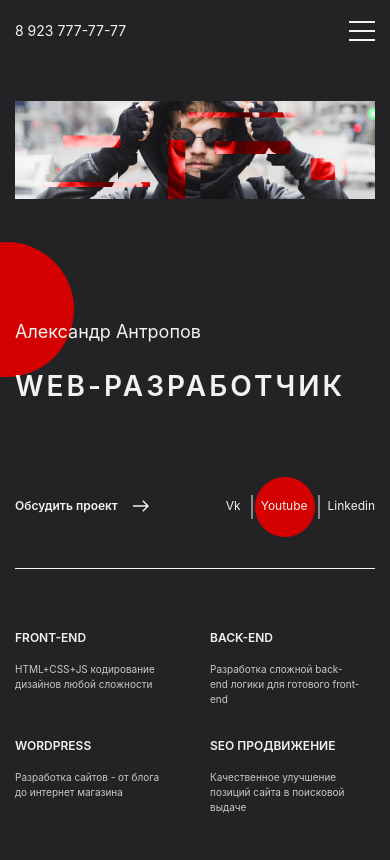
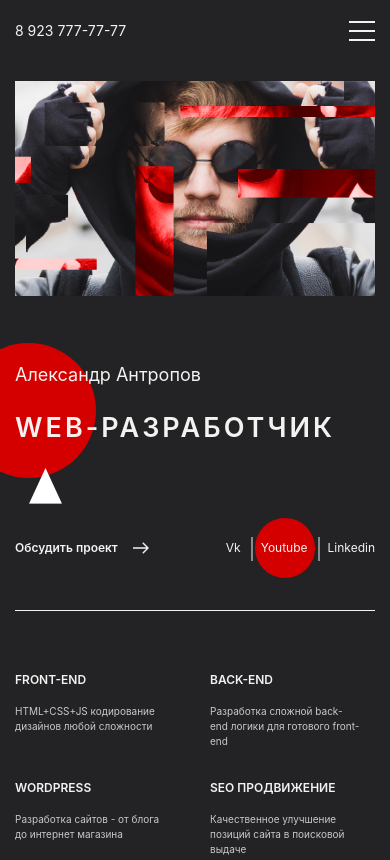
Before and after one commit to veronica-dm/Portfolio-Antropov, a website built with webpack: page src/index.html in a window 390 px wide. Shown: the top 860 px of the page. Built offline with nearby package versions, Linux system fonts and the light colour scheme.

Commit message:
update img

```diff
--- a/src/styles/_var.scss
+++ b/src/styles/_var.scss
@@ -9,6 +9,7 @@ $tr: .3s;
 
 
 $r_desk_full: 1500px;
+$r_desk_400: 1400px;
 $r_desk_1190: 1190px;
 $r_desk: 1024px;
 $r_desk_min: 920px;
--- a/src/styles/main.scss
+++ b/src/styles/main.scss
@@ -155,13 +155,20 @@ p, h1, h2, h3 {
     margin-bottom: 114px;
     &__img {
         width: 100%;
+        @media(max-width:$r_mobile_400) {
+            //width:340px;
+            min-height:215px;
+            object-fit: cover;
+        }
     }
-    // @media(max-width:$r_desk_1190) {
-    //     &__img {
+    @media(max-width:$r_tab) {
+        margin-bottom: 60px;
 
-    //         width: clamp(340px, 97vw, 1140px);
-    //     }
-    // }
+    }
+    @media(max-width:$r_mobile_400) {
+        margin-top: 0;
+    }
+
 
 }
 
@@ -181,7 +188,7 @@ p, h1, h2, h3 {
 
 .h1-title {
     //font-size: 74px;
-    font-size:clamp(28px, 4vw + 0.25rem, 74px);
+    font-size:clamp(27px, 4vw + 0.25rem, 74px);
 
     font-weight: 600;
     text-transform: uppercase;
@@ -273,6 +280,7 @@ p, h1, h2, h3 {
         padding-bottom: 11px;
         border-bottom: 2px solid $dark;
         width: fit-content;
+        z-index: 2;
         &__write {
             //font-size: 16px;
             font-size: clamp(12px, 5vw - 0.75rem, 16px);
@@ -331,13 +339,19 @@ p, h1, h2, h3 {
         position: absolute;
         left: -124px;
         //top:-61px;
-        top: calc(25% - 121px);
+        top: -19%;
         z-index: -2;
-        @media(max-width:$r_mobile_500) {
+        @media(max-width:$r_tab) {
             width:135px;
             height:135px;
-            left: -76px;
+            top:-10%;
+            left: -5%;
         }
+        @media(max-width:$r_mobile_500) {
+
+            left: -15%;
+        }
+
     }
 
     &__name::after {
@@ -353,6 +367,18 @@ p, h1, h2, h3 {
         //top:-31px;
         top: calc(40% - 121px);
         z-index: -1;
+        @media(max-width:$r_desk_400) {
+            left:0;
+            top:60%;
+        }
+        @media(max-width:$r_desk) {
+            width:33px;
+            height:41px;
+        }
+        @media(max-width:$r_tab) {
+            left:4%;
+
+        }
     }
 
     &__surname {
```
